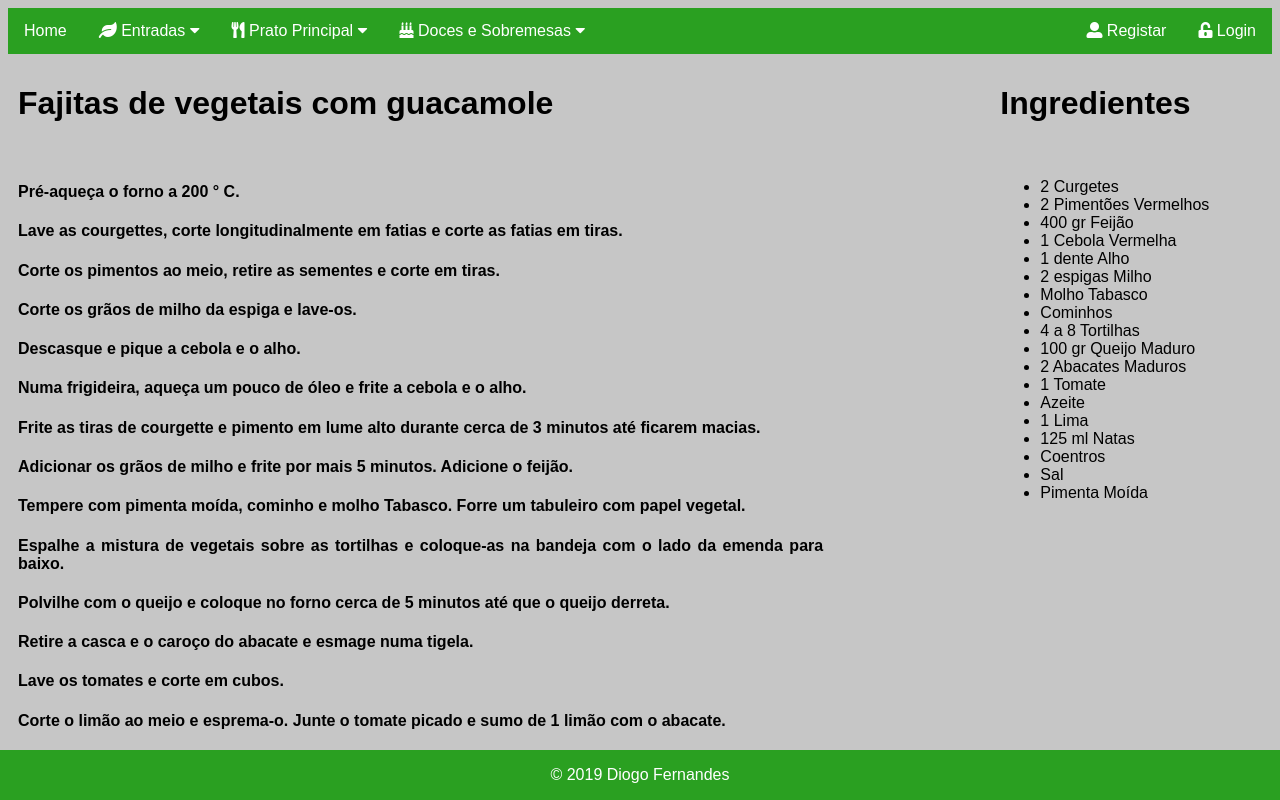
After one commit to Lockmaster20/herokuT103, a Flask app: page /entradas_vegetais/fvg in a window 1280 px wide. The commit adds this page. Run offline with Flask 2, Linux system fonts and the light colour scheme; some libraries are stand-ins or nearby versions.

Commit message:
Entradas quase completas(alterar tamanho). Adicionado exemplo para outras receitas.

```diff
--- a/app.py
+++ b/app.py
@@ -6,29 +6,65 @@ app = Flask(__name__)
 def index():
     return render_template('index.html')
 
+
+
 @app.route('/entradas_carne')
 def entradas_carne():
     return render_template('entradas/entradas_carne.html')
 
-@app.route('/bcf')
+@app.route('/entradas_carne/bcf')
 def bcf():
     return render_template('entradas/entradas_carne/bcf.html')
 
-@app.route('/mom')
+@app.route('/entradas_carne/mom')
 def mom():
     return render_template('entradas/entradas_carne/mom.html')
 
-@app.route('/cr')
+@app.route('/entradas_carne/cr')
 def cr():
     return render_template('entradas/entradas_carne/cr.html')
 
-@app.route('/em')
-def em():
-    return render_template('em.html')
 
-@app.route('/ev')
-def ev():
-    return render_template('ev.html')
+
+@app.route('/entradas_marisco')
+def entradas_marisco():
+    return render_template('entradas/entradas_marisco.html')
+
+@app.route('/entradas_marisco/sgffa')
+def sgffa():
+    return render_template('entradas/entradas_marisco/sgffa.html')
+
+@app.route('/entradas_marisco/cmc')
+def cmc():
+    return render_template('entradas/entradas_marisco/cmc.html')
+
+
+
+@app.route('/entradas_vegetais')
+def entradas_vegetais():
+    return render_template('entradas/entradas_vegetais.html')
+
+@app.route('/entradas_vegetais/fvg')
+def fvg():
+    return render_template('entradas/entradas_vegetais/fvg.html')
+
+@app.route('/entradas_vegetais/pv')
+def pv():
+    return render_template('entradas/entradas_vegetais/pv.html')
+
+@app.route('/entradas_vegetais/sfbs')
+def sfbs():
+    return render_template('entradas/entradas_vegetais/sfbs.html')
+
+@app.route('/entradas_vegetais/wa')
+def wa():
+    return render_template('entradas/entradas_vegetais/wa.html')
+
+@app.route('/entradas_vegetais/bgb')
+def bgb():
+    return render_template('entradas/entradas_vegetais/bgb.html')
+
+
 
 @app.route('/login')
 def login():
--- a/static/style.css
+++ b/static/style.css
@@ -155,6 +155,23 @@ fieldset {
   display: block;
 }
 
+/* Receitas */
+.descricao {
+  float: left;
+  width: 63.7%;
+  padding: 10px;
+  height: 500px;
+  text-align: justify;
+}
+
+.ingredientes {
+  float: right;
+  width: 20.7%;
+  padding: 10px;
+  height: 500px;
+  text-align: left;
+}
+
 /* Footer */
 .footer {
   position: fixed;
--- a/templates/entradas/entradas_carne.html
+++ b/templates/entradas/entradas_carne.html
@@ -8,7 +8,7 @@
   <div class="container">
     <img src="/static/entradas_carne/bcf.jpg" alt="Avatar" class="image" style="width:100%">
     <div class="middle">
-      <div class="recipe"><a href="bcf">Bolo de Carnes Frias</a></div>
+      <div class="recipe"><a href="entradas_carne/bcf">Bolo de Carnes Frias</a></div>
     </div>
   </div>
 </div>
@@ -17,7 +17,7 @@
   <div class="container">
     <img src="/static/entradas_carne/mom.jpg" alt="Avatar" class="image" style="width:100%">
     <div class="middle">
-      <div class="recipe"><a href="mom">Muffins de Ovo e Manjericão</a></div>
+      <div class="recipe"><a href="entradas_carne/mom">Muffins de Ovo e Manjericão</a></div>
     </div>
   </div>
 </div>
@@ -26,7 +26,7 @@
   <div class="container">
     <img src="/static/entradas_carne/cr.jpg" alt="Avatar" class="image" style="width:100%">
     <div class="middle">
-      <div class="recipe"><a href="cr">Curgete Recheada</a></div>
+      <div class="recipe"><a href="entradas_carne/cr">Curgete Recheada</a></div>
     </div>
   </div>
 </div>
--- /dev/null
+++ b/templates/entradas/entradas_vegetais/fvg.html
@@ -0,0 +1,48 @@
+{% extends 'layout.html' %}
+{% block conteudo %}
+
+<div class="descricao">
+    <h1>Fajitas de vegetais com guacamole</h1>
+    <br>
+    <h4>Pré-aqueça o forno a 200 ° C.</h4>
+    <h4>Lave as courgettes, corte longitudinalmente em fatias e corte as fatias em tiras.</h4>
+    <h4>Corte os pimentos ao meio, retire as sementes e corte em tiras.</h4>
+    <h4>Corte os grãos de milho da espiga e lave-os.</h4>
+    <h4>Descasque e pique a cebola e o alho.</h4>
+    <h4>Numa frigideira, aqueça um pouco de óleo e frite a cebola e o alho.</h4>
+    <h4>Frite as tiras de courgette e pimento em lume alto durante cerca de 3 minutos até ficarem macias.</h4>
+    <h4>Adicionar os grãos de milho e frite por mais 5 minutos. Adicione o feijão.</h4>
+    <h4>Tempere com pimenta moída, cominho e molho Tabasco. Forre um tabuleiro com papel vegetal.</h4>
+    <h4>Espalhe a mistura de vegetais sobre as tortilhas e coloque-as na bandeja com o lado da emenda para baixo.</h4>
+    <h4>Polvilhe com o queijo e coloque no forno cerca de 5 minutos até que o queijo derreta.</h4>
+    <h4>Retire a casca e o caroço do abacate e esmage numa tigela.</h4>
+    <h4>Lave os tomates e corte em cubos. </h4>
+    <h4>Corte o limão ao meio e esprema-o. Junte o tomate picado e sumo de 1 limão com o abacate.</h4>
+    <h4>Tempere com sal e pimenta e sirva as natas separadamente. Enfeite com coentros e uma fatia de limão</h4>
+</div>
+<div class="ingredientes">
+    <h1>Ingredientes</h1>
+    <br>
+    <ul>
+        <li>2 Curgetes</li>
+        <li>2 Pimentões Vermelhos</li>
+        <li>400 gr Feijão</li>
+        <li>1 Cebola Vermelha</li>
+        <li>1 dente Alho</li>
+        <li>2 espigas Milho</li>
+        <li>Molho Tabasco</li>
+        <li>Cominhos</li>
+        <li>4 a 8 Tortilhas</li>
+        <li>100 gr Queijo Maduro</li>
+        <li>2 Abacates Maduros</li>
+        <li>1 Tomate</li>
+        <li>Azeite</li>
+        <li>1 Lima</li>
+        <li>125 ml Natas</li>
+        <li>Coentros</li>
+        <li>Sal</li>
+        <li>Pimenta Moída</li>
+    </ul>
+</div>
+
+{% endblock %}
--- a/templates/layout.html
+++ b/templates/layout.html
@@ -14,8 +14,8 @@
     <button class="subnavbtn"><i class="fas fa-leaf"></i> Entradas <i class="fa fa-caret-down"></i></button>
     <div class="subnav-content">
       <a href="/entradas_carne">Carne</a>
-      <a href="#team">Marisco</a>
-      <a href="#careers">Vegetais</a>
+      <a href="/entradas_marisco">Marisco</a>
+      <a href="/entradas_vegetais">Vegetais</a>
     </div>
   </div>
   <div class="subnav">
```
Also changed, not shown: templates/entradas/entradas_carne/bcf.html (+28 -8 lines), templates/entradas/entradas_carne/cr.html (+20 -3 lines), templates/entradas/entradas_carne/mom.html (+20 -3 lines), templates/entradas/entradas_marisco.html (added, +28 -0 lines), templates/entradas/entradas_marisco/cmc.html (added, +33 -0 lines), templates/entradas/entradas_marisco/sgffa.html (added, +31 -0 lines), templates/entradas/entradas_vegetais.html (added, +55 -0 lines), templates/entradas/entradas_vegetais/bgb.html (added, +30 -0 lines), templates/entradas/entradas_vegetais/pv.html (added, +42 -0 lines), templates/entradas/entradas_vegetais/sfbs.html (added, +37 -0 lines), templates/entradas/entradas_vegetais/wa.html (added, +40 -0 lines), templates/exemplohtml.html (added, +18 -0 lines).
